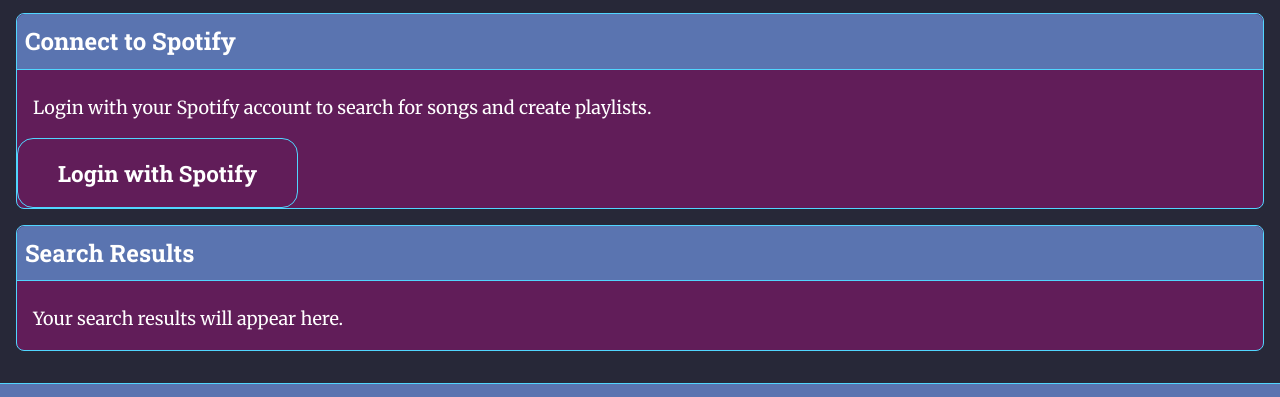
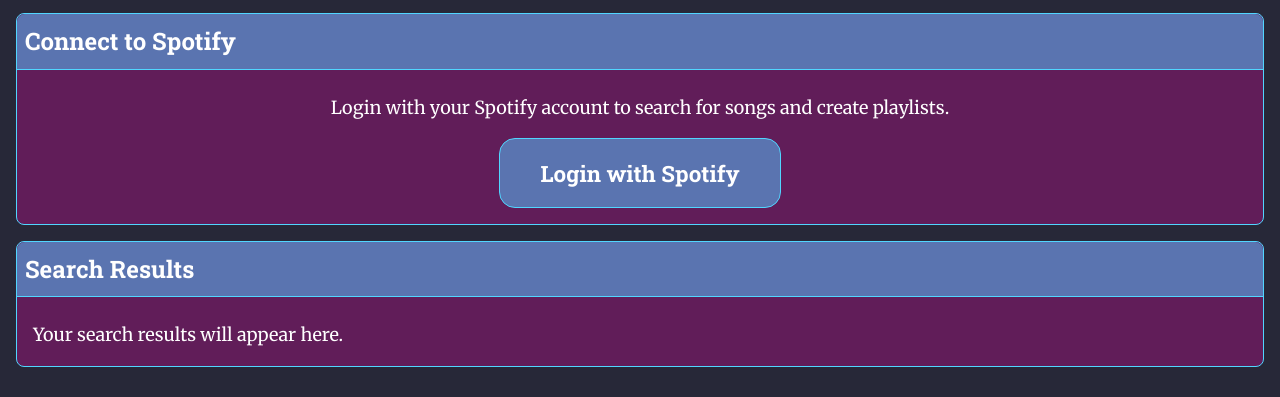
Before and after one commit to WizardAaron/djr, a website built with Vite: page src/djr_music_explorer/index.html in a window 1280 px wide. Shown: the part 250-647 px from the top of the page. Built offline with nearby package versions, Linux system fonts and the light colour scheme.

Commit message:
Updated Connect to Spotify Button

```diff
--- a/src/css/style.css
+++ b/src/css/style.css
@@ -216,7 +216,8 @@
 .cta-button {
   display: inline-block;
   padding: 1rem 2rem;
-  background-color: var(--deep-purple);
+  margin-bottom: 1rem;
+  background-color: var(--glaucous);
   color: var(--text-white);
   text-decoration: none;
   font-family: var(--heading-font);
@@ -230,6 +231,10 @@
 .cta-button:hover {
   background-color: var(--grape-soda);
   transform: scale(1.05);
+}
+
+.search-section {
+  text-align: center;
 }
 
 /************************************ MAIN ************************************/
```
